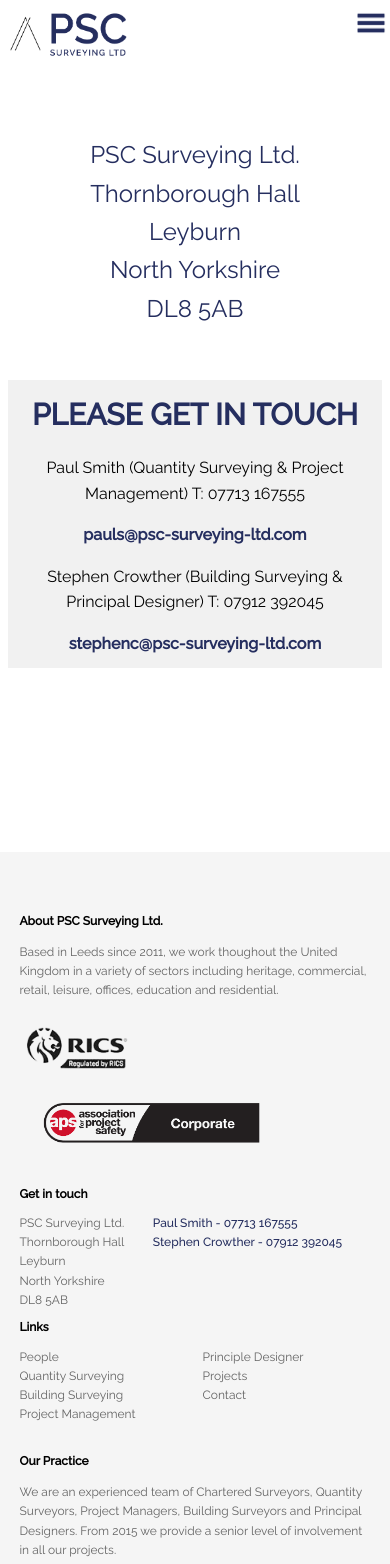
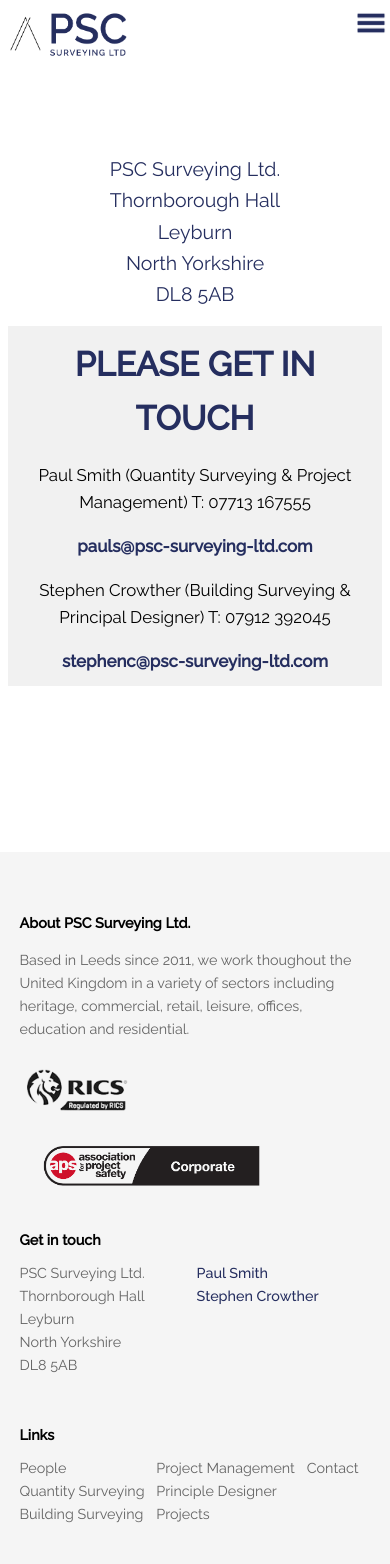
Before and after one commit to BenCrowther64/psc-website, a Vue app: page /Contact in a window 390 px wide. Shown: the top 1564 px of the page. Built offline with nearby package versions, Linux system fonts and the light colour scheme.

Commit message:
Small scaling changes for mobile

```diff
--- a/src/components/Footer.vue
+++ b/src/components/Footer.vue
@@ -18,8 +18,8 @@
         </b>
         <div class = "touch">
           <p style="margin: 0%;">PSC Surveying Ltd. <br> Thornborough Hall <br> Leyburn <br> North Yorkshire <br> DL8 5AB</p>
-          <a id="link" href="mailto: pauls@psc-surveying-ltd.com">Paul Smith - 07713 167555</a>
-          <a id="link" href="mailto: stephenc@psc-surveying-ltd.com">Stephen Crowther - 07912 392045 </a>
+          <a id="link" href="mailto: pauls@psc-surveying-ltd.com">Paul Smith</a>
+          <a id="link" href="mailto: stephenc@psc-surveying-ltd.com">Stephen Crowther</a>
         </div>
     </div>
     <div class="link-section wrapper text">
@@ -126,6 +126,7 @@
     .wrapper{
       width: 90%;
       margin: 10px 20px;
+      font-size: 1.7vmax;
     }
 
     .footer-wrapper {
@@ -133,12 +134,18 @@
       align-items: center;
       max-width: 100%;
     }
+
+
+    .link-section {
+      margin-top: 8vmax;
+    }
   }
 
   @media (max-width: 1200px) {
     .wrapper{
       width: 90%;
       margin: 10px 20px;
+      font-size: 1.7vmax;
     }
 
     .footer-wrapper {
@@ -146,6 +153,10 @@
       align-items: center;
       max-width: 100%;
     }
+
+    .link-section {
+      margin-top: 8vmax;
+    }
 }
 
 </style>
--- a/src/components/Home/ContactDiv.vue
+++ b/src/components/Home/ContactDiv.vue
@@ -32,11 +32,15 @@
 }
 
 .contact-text h1{
-  font-size: 30px;
+  font-size: 2vmax;
   margin: 0;
   color: var(--psc-dark-blue);
 }
 
+
+.contact-text p{
+  font-size: 1vmax;
+}
 .contact-text a{
   font-weight: bolder;
   color: var(--psc-dark-blue);
@@ -47,4 +51,33 @@
   text-decoration: underline;
 }
 
+@media (pointer:none), (pointer:coarse){
+
+  .contact-text h1{
+    font-size: 2vmax;
+  }
+
+  .contact-text p{
+    font-size: 2vmax;
+  }
+
+  .contact-text a{
+    font-size: 2vmax;
+  }
+}
+
+@media (max-width: 738px) {
+  .contact-text h1{
+    font-size: 4vmax;
+  }
+
+  .contact-text p{
+    font-size: 2vmax;
+  }
+
+  .contact-text a{
+    font-size: 2vmax;
+  }
+}
+
 </style>
--- a/src/pages/Contact.vue
+++ b/src/pages/Contact.vue
@@ -15,7 +15,7 @@
 </script>
 
 <template>
-    <NavScreen darkMode="true"/>
+    <NavScreen :darkMode="true" />
     <HomeImageLink></HomeImageLink>
 
     <div class = "contact-container">
@@ -92,7 +92,7 @@
 
   .contact-container p {
     width: 100%;
-    font-size: 1.5em;
+    font-size: 5vmin;
     font-weight: 300;
     color: var(--psc-dark-blue);
     margin: 1%;
--- a/src/pages/People.vue
+++ b/src/pages/People.vue
@@ -164,6 +164,7 @@
 }
 
 #explanation {
+  font-size:  2.5vmin;
   font-weight: 400;
   margin-top: 0;
 }
@@ -199,7 +200,7 @@
   }
 
   .top-banner h1 {
-    font-size: 1.5em;
+    font-size: 5vmin;
   }
 
   #name {
@@ -209,6 +210,11 @@
   #description{
     max-width: 80vw;
   }
+
+  #explanation {
+    font-size:  4vmin;
+  }
+
   }
 
   @media (max-width: 768px) {
@@ -242,15 +248,15 @@
     }
 
     .top-banner h1 {
-    font-size: 1.5em;
+      font-size: 5vmin;
     }
 
     #name {
       margin-top: 2vh;
     }
+
+      #explanation {
+      font-size:  4vmin;
     }
-
-  #description{
-    max-width: 80vw;
   }
 </style>
```
Lines whose indentation alone changed are shown as unchanged.
